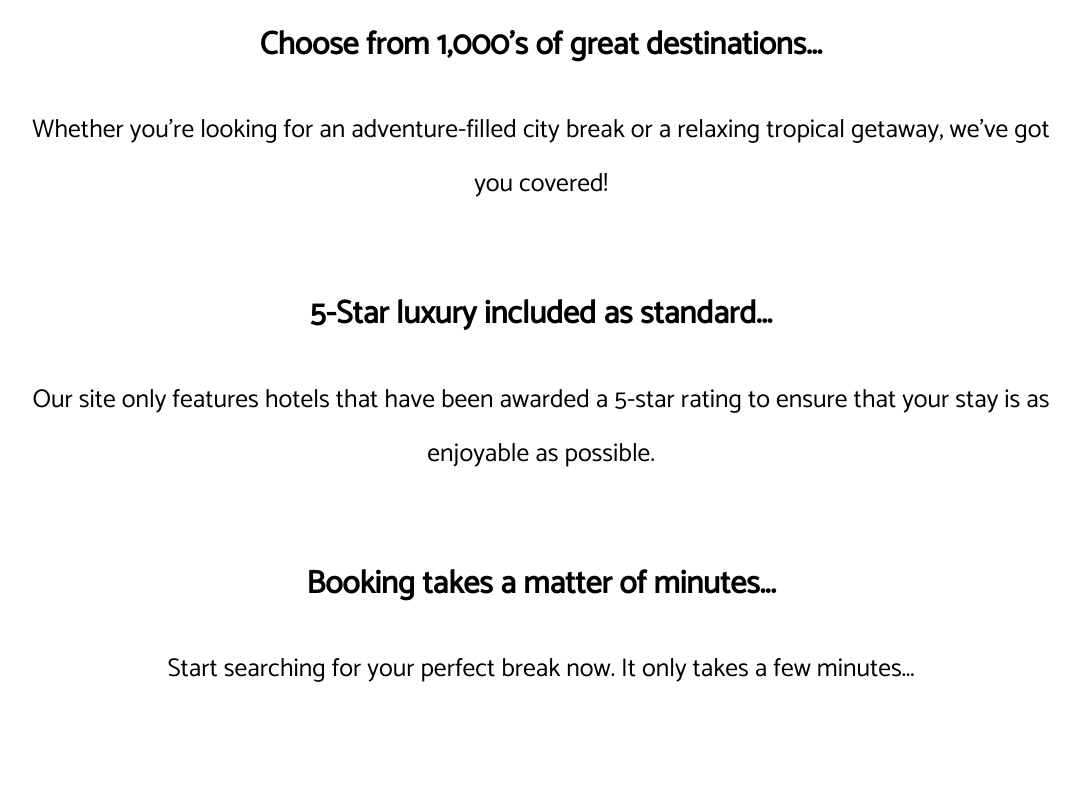
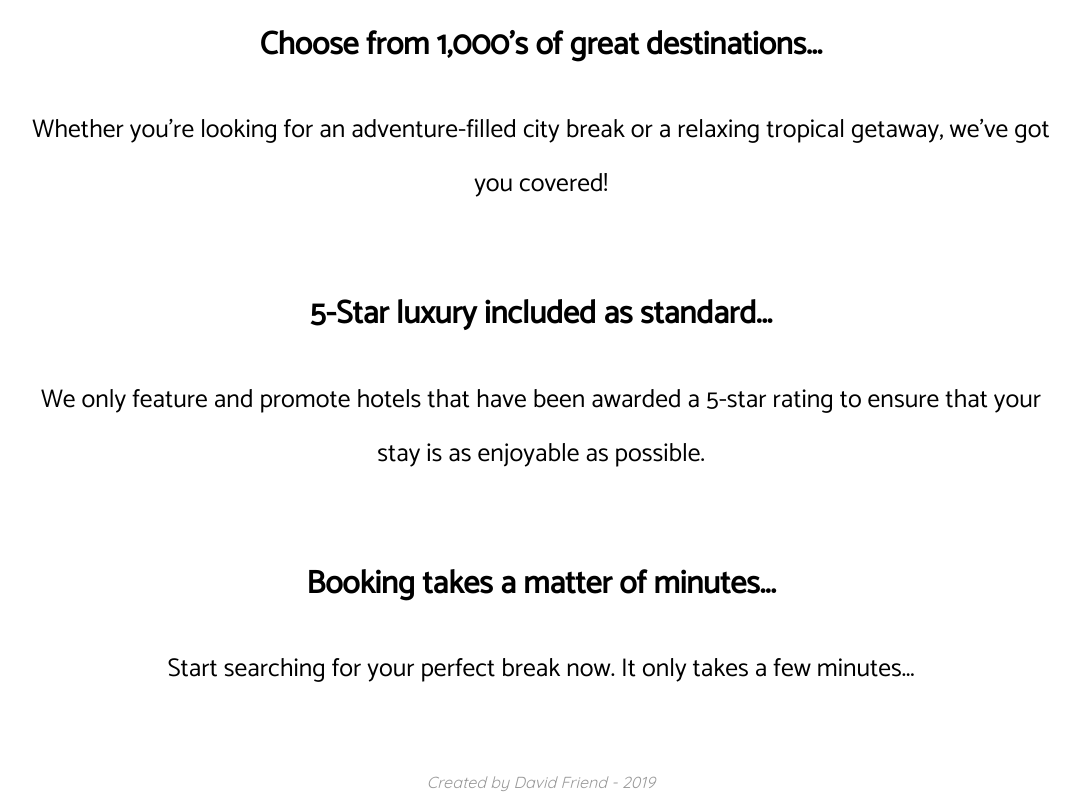
Before and after one commit to davidfriend/html-css-mini-projects, a plain HTML site: page Luxury Breaks Landing Page/index.html in a window 1280 px wide. Shown: the part 814-1614 px from the top of the page, without its empty margins (99-1179 px from the left). Before the commit the page ends 1511 px from the top, so only its background shows below. Drawn offline with Linux system fonts and the light colour scheme.

Commit message:
Added footer note

```diff
--- a/Luxury Breaks Landing Page/index.html
+++ b/Luxury Breaks Landing Page/index.html
@@ -21,11 +21,13 @@
 	we've got you covered!</p>
 	<br />
 	<h2>5-Star luxury included as standard...</h2>
-	<p>Our site only features hotels that have been awarded a 5-star rating to ensure that your stay
+	<p>We only feature and promote hotels that have been awarded a 5-star rating to ensure that your stay
 	is as enjoyable as possible.</p>
 	<br />
     <h2>Booking takes a matter of minutes...</h2>
     <p>Start searching for your perfect break now. It only takes a few minutes...</p>
+    <br />
+    <p id="footer-note"><i>Created by David Friend - 2019</i></p>
 </body>
 
 </html>
--- a/Luxury Breaks Landing Page/style.css
+++ b/Luxury Breaks Landing Page/style.css
@@ -75,3 +75,12 @@ p {
 	margin: 2% 10%;
 	font-family: 'Catamaran', sans-serif;
 }
+
+#footer-note {
+    font-size: 100%;
+	line-height: 210%;
+	text-align: center;
+	margin: 2% 10%;
+	font-family: 'Quicksand', sans-serif;
+	color: #999999;
+}
```
